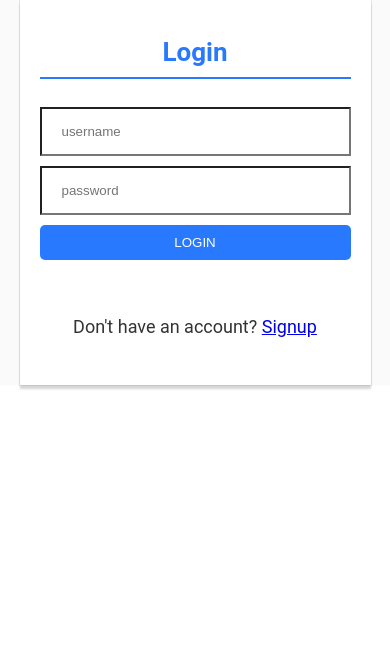
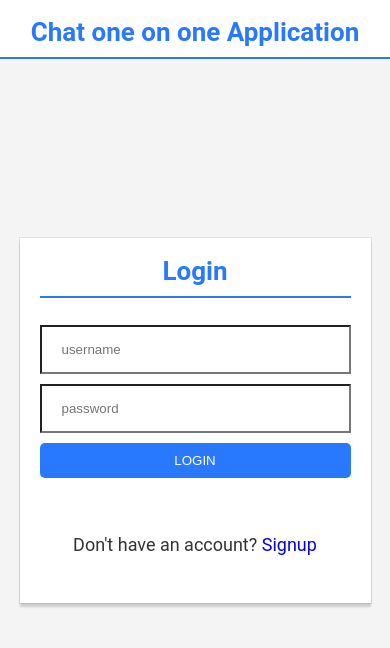
Before and after one commit to niyoceles/chat-application-react, a React (Create React App) app: page / in a window 390 px wide. Shown: the top 648 px of the page. Built offline with nearby package versions, Linux system fonts and the light colour scheme; no server answers.

Commit message:
improve css

```diff
--- a/src/components/Auth/Login.js
+++ b/src/components/Auth/Login.js
@@ -90,7 +90,11 @@ export default function Login() {
 				)}
 				<br />
 				<p className='paragraph'>
-					Don't have an account? <Link to='/signup'> Signup</Link>
+					Don't have an account?{' '}
+					<Link to='/signup' className='links'>
+						{' '}
+						Signup
+					</Link>
 				</p>
 			</div>
 		</AuthLayout>
--- a/src/components/Auth/Signup.js
+++ b/src/components/Auth/Signup.js
@@ -48,7 +48,7 @@ export default function Signup() {
 	return (
 		<AuthLayout>
 			<div className='auth-container'>
-				<h1 className='heading'>Create an Account</h1>
+				<h1 className='heading'>Create an account</h1>
 				<form>
 					<div>
 						<input
@@ -112,7 +112,7 @@ export default function Signup() {
 					<span className='validation-error'>password are not matching</span>
 				) : null}
 				<p className='paragraph'>
-					Have an account? <Link to='/'> Login</Link>
+					Have an account? <Link to='/' className='links'> Login</Link>
 				</p>
 			</div>
 		</AuthLayout>
--- a/src/components/Auth/auth.css
+++ b/src/components/Auth/auth.css
@@ -16,14 +16,18 @@ html, body {
   display: flex;
   justify-content: center;
   text-align: center;
-  height: 100vh;
+  height: 90vh;
+  padding-top: 20px;
+  margin-top: -18px;
   align-items: center;
-  background-color: #fafafa;
+  background-color: #f4f4f4;
 }
 
 .auth-container {
   width: 40%;
+  margin-top: -50px;
   padding:20px;
+  padding-top: 0px;
   background-color: #fff;
   box-shadow: 0 4px 2px 0 rgba(0, 0, 0, 0.16), 0 0 0 1px rgba(0, 0, 0, 0.08);
 }
@@ -65,14 +69,22 @@ html, body {
 
 @media (min-width: 320px) and (max-width: 480px) {
   .auth-main {
-    height: 100%;
+    height: 83.8vh;
   }
 
   .auth-container {
     width: 90%;
   }
+}
 
+@media (min-width: 375px) and (max-width: 480px) {
+  .auth-main {
+    height: 89.3vh;
+  }
 
+  .auth-container {
+    width: 90%;
+  }
 }
 
 button:focus {
@@ -91,3 +103,13 @@ button:focus {
     padding: 15px 20px;
     width: 100%;
   }
+
+  .heading{
+    text-align: center;
+  }
+
+
+  .links{
+    text-decoration: none;
+    font-weight: 400;
+  }
--- a/src/layout/AuthLayout.js
+++ b/src/layout/AuthLayout.js
@@ -3,6 +3,7 @@ import React from 'react';
 export default function AuthLayout(props) {
 	return (
 		<body>
+			<h1 className='heading'>Chat one on one Application</h1>
 			<div className='auth-main'>{props.children}</div>
 		</body>
 	);
```
